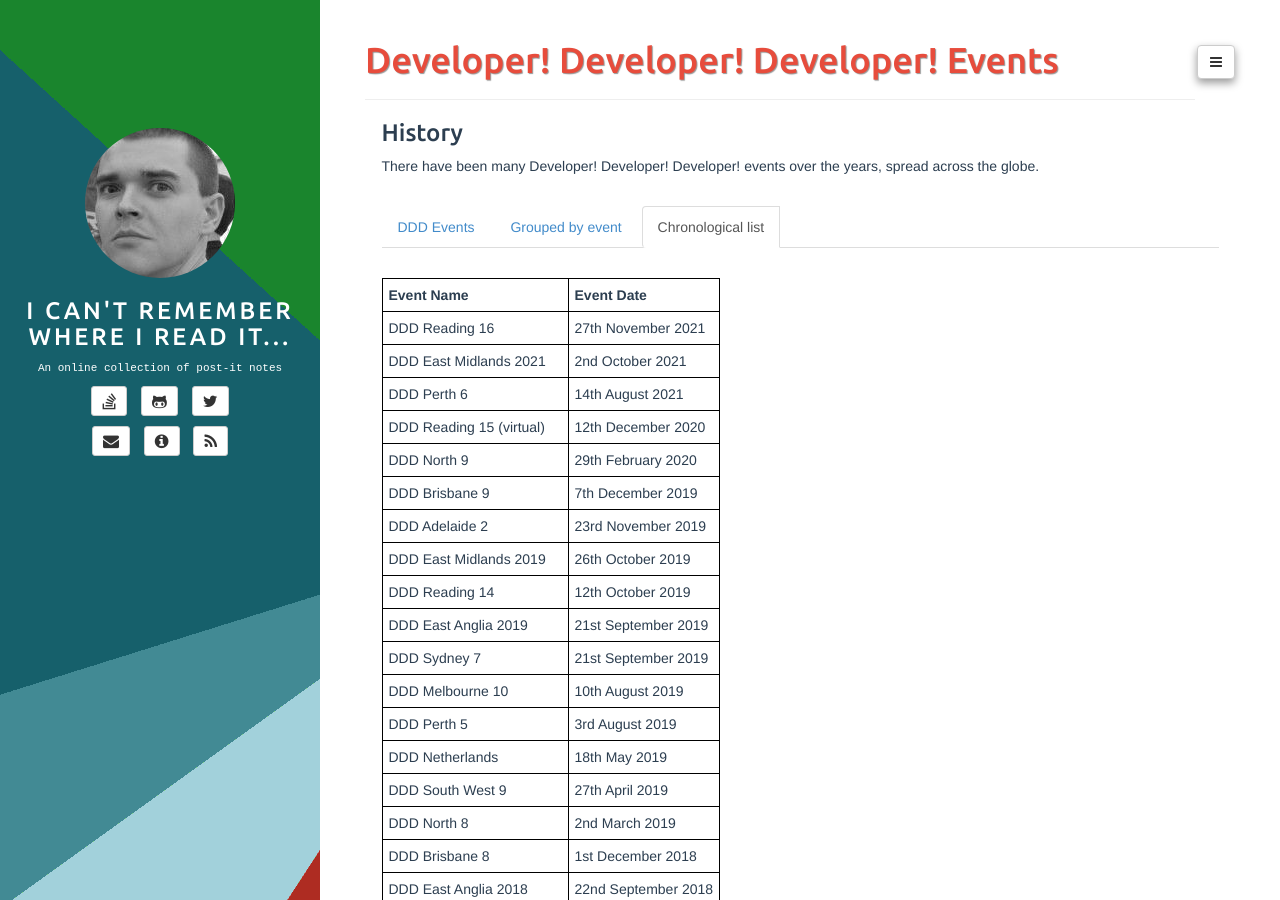
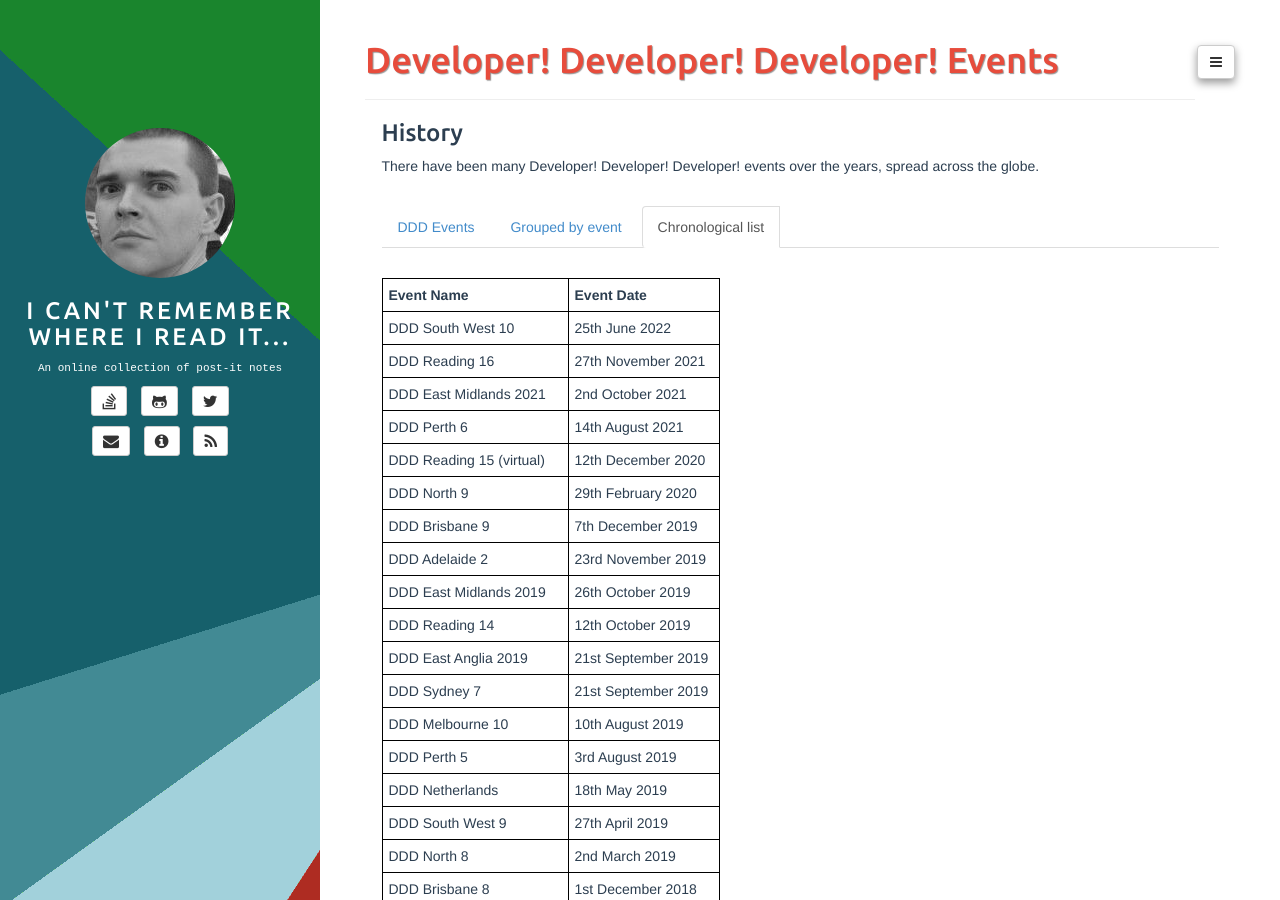
Before and after one commit to adrianbanks/adrianbanks.github.io, a Jekyll site: the page built from ddd-list.md, in a window 1280 px wide and 900 px high. Built offline with Jekyll 4.4.1, drawn with Linux system fonts in a browser that asks for light colours.

Commit message:
Add DDD South West 2022

```diff
--- a/ddd-list.md
+++ b/ddd-list.md
@@ -15,6 +15,7 @@ There have been many Developer! Developer! Developer! events over the years, spr
 
 | **Event Name**             | **Event Date**      |
 | -------------------------- | ------------------- |
+|  DDD South West 10         | 25th June 2022      |
 |  DDD Reading 16            | 27th November 2021  |
 |  DDD East Midlands 2021    | 2nd October 2021    |
 |  DDD Perth 6               | 14th August 2021    |
```
Also changed, not shown: ddd-grouped.md (+1 -0 lines).
